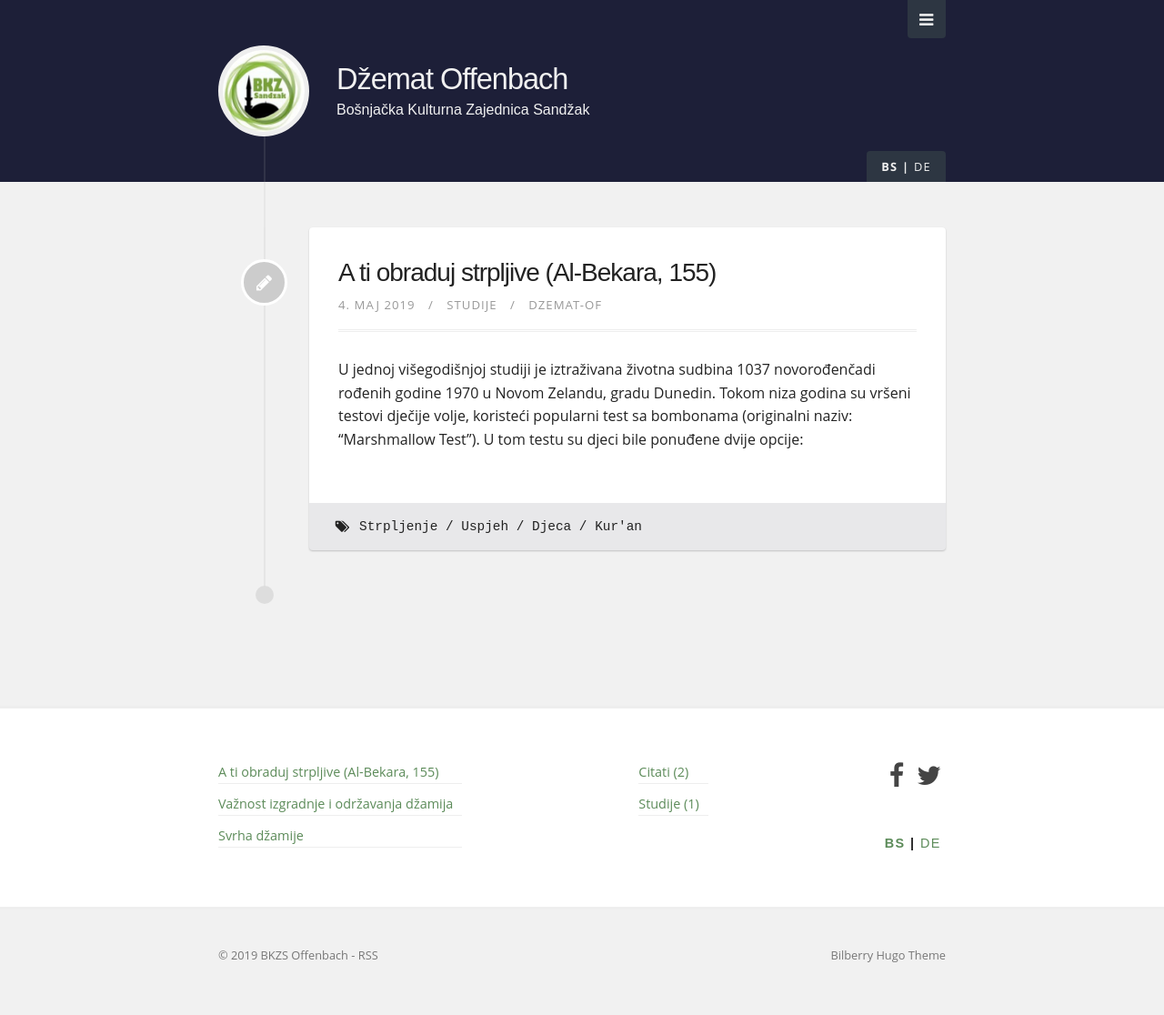
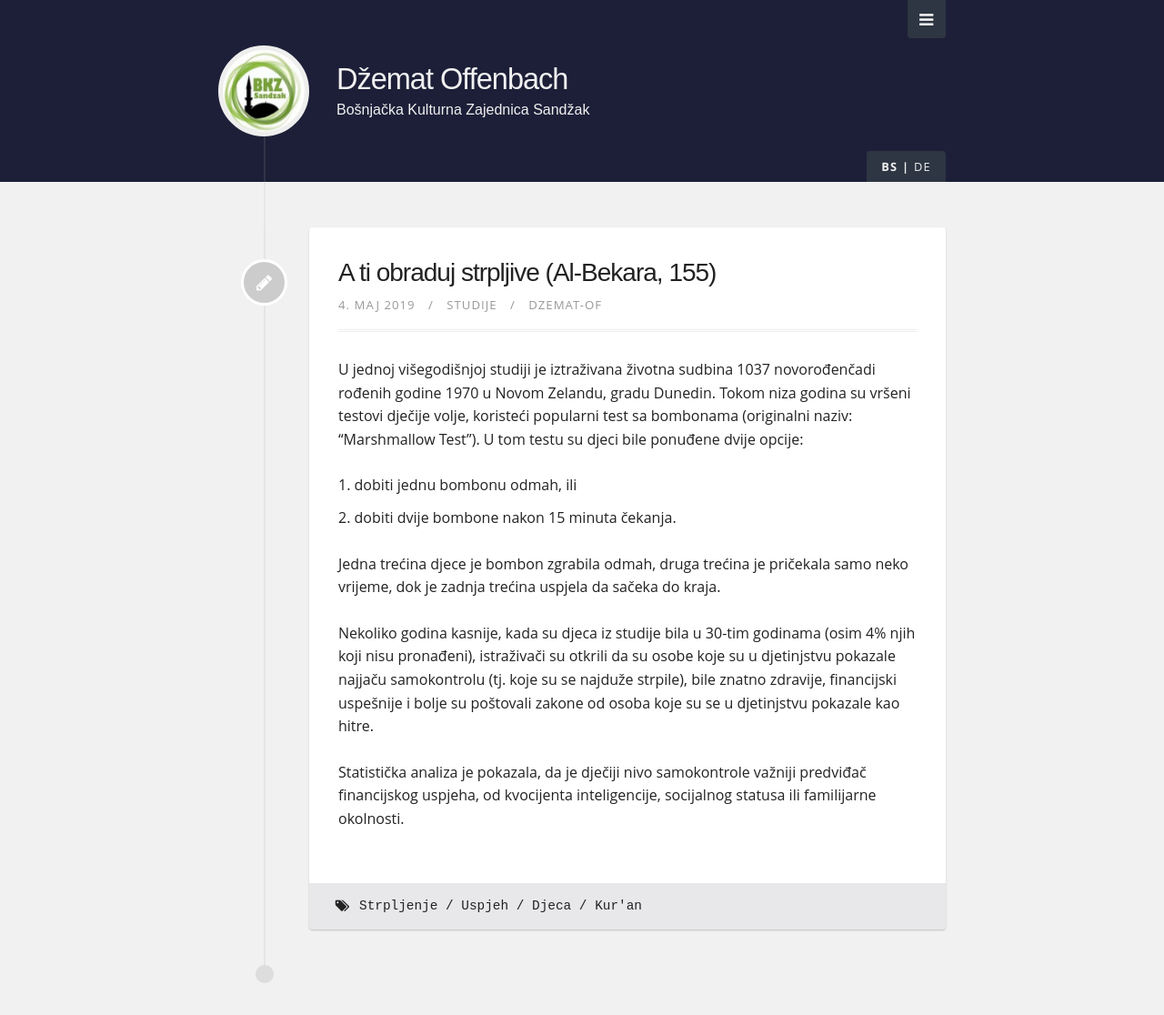
Before and after one commit to dzemat-of/dzemat-of.github.io, a plain HTML site: page article/index.html in a window 1280 px wide. Shown: the top 1116 px of the page at 91% size. Drawn offline with Linux system fonts and the light colour scheme; a web font is replaced by a local one.

Commit message:
rebuilding site Sa,  4. Mai 2019 20:54:36

```diff
--- a/article/index.html
+++ b/article/index.html
@@ -140,9 +140,16 @@
         <p>U jednoj višegodišnjoj studiji je iztraživana životna sudbina 1037 novorođenčadi rođenih godine 1970 u Novom Zelandu, gradu Dunedin.
 Tokom niza godina su vršeni testovi dječije volje, koristeći popularni test sa bombonama (originalni naziv: &ldquo;Marshmallow Test&rdquo;). U tom testu su djeci bile ponuđene dvije opcije:</p>
 
+<ol>
+<li>dobiti jednu bombonu odmah, ili</li>
+<li>dobiti dvije bombone nakon 15 minuta čekanja.</li>
+</ol>
 
-            <a href="http://dzemat-offenbach.de/article/2019/marshmallow-test/" class="more"></a>
+<p>Jedna trećina djece je bombon zgrabila odmah, druga trećina je pričekala samo neko vrijeme, dok je zadnja trećina uspjela da sačeka do kraja.</p>
 
+<p>Nekoliko godina kasnije, kada su djeca iz studije bila u 30-tim godinama (osim 4% njih koji nisu pronađeni), istraživači su otkrili da su osobe koje su u djetinjstvu pokazale najjaču samokontrolu (tj. koje su se najduže strpile), bile znatno zdravije, financijski uspešnije i bolje su poštovali zakone od osoba koje su se u djetinjstvu pokazale kao hitre.</p>
+
+<p>Statistička analiza je pokazala, da je dječiji nivo samokontrole važniji predviđač financijskog uspjeha, od kvocijenta inteligencije, socijalnog statusa ili familijarne okolnosti.</p>
 
 </div>
 
```
Also changed, not shown: article/2019/marshmallow-test/index.html (+1 -1 lines).
